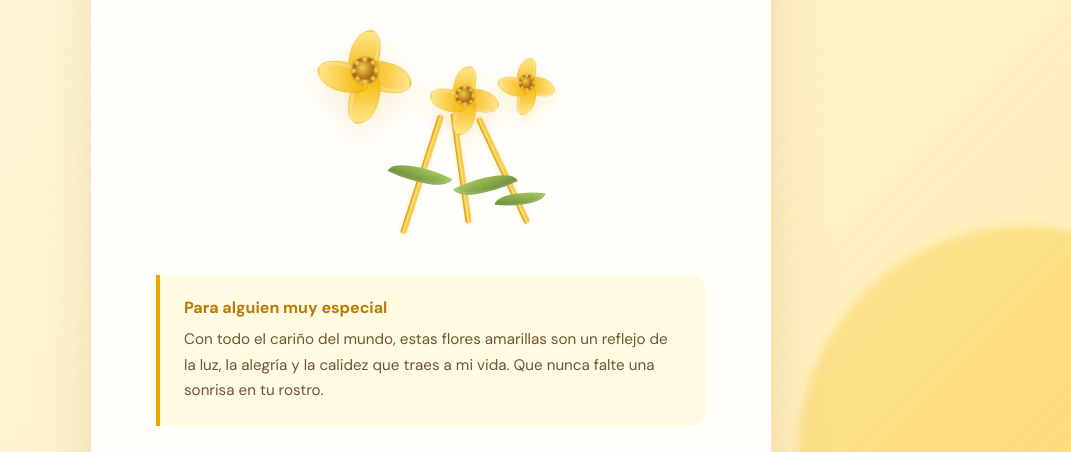
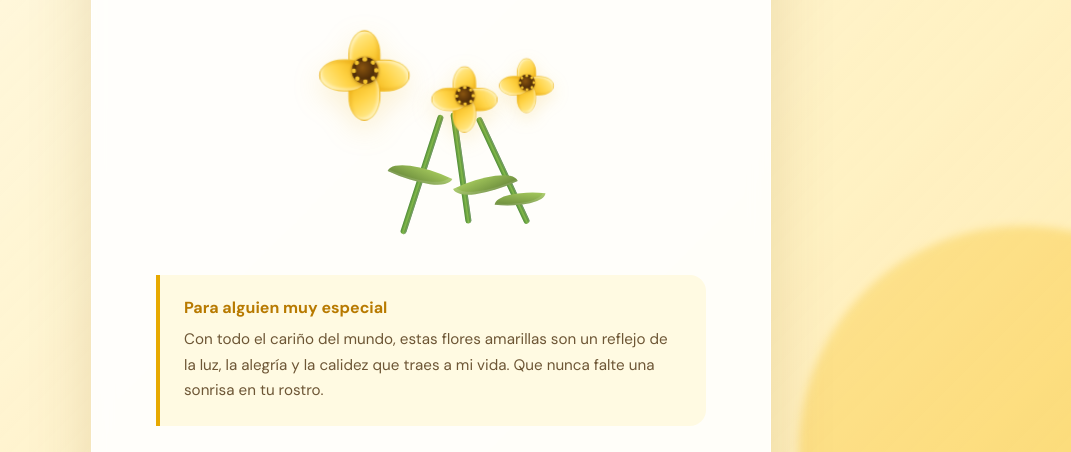
Before and after one commit to cristianguerrero107/Para-Linda, a plain HTML site: page index.html in a window 1280 px wide. Shown: the part 334-786 px from the top of the page, without its empty margins (209-1280 px from the left). Drawn offline with nearby package versions, Linux system fonts and the light colour scheme.

Commit message:
Create natural yellow flowers with green stems

```diff
--- a/styles.css
+++ b/styles.css
@@ -76,19 +76,20 @@ h1 em { color: var(--ink); font-weight: 600; }
 .flower-two { top: 2rem; left: 48%; transform: scale(.82); animation-delay: -.9s; }
 .flower-three { top: 1.1rem; left: 64%; transform: scale(.68); animation-delay: -1.5s; }
 
+/* Flores amarillas sencillas y naturales, con pétalos redondeados. */
 .petal {
   position: absolute;
   top: 50%;
   left: 50%;
   width: 1.8rem;
-  height: 2.9rem;
+  height: 2.75rem;
   margin-left: -0.9rem;
   margin-top: -2.2rem;
-  background: linear-gradient(180deg, #ffe68c, #f5b200);
-  border: 1px solid rgba(184, 122, 0, .15);
-  border-radius: 70% 30% 70% 30%;
-  box-shadow: inset -0.15rem -0.2rem 0 rgba(255, 255, 255, .25);
-  transform-origin: 50% 90%;
+  background: linear-gradient(145deg, #fff2a6 0%, #ffd447 48%, #eda900 100%);
+  border: 1px solid rgba(184, 122, 0, .16);
+  border-radius: 55% 55% 48% 48%;
+  box-shadow: inset -.16rem -.22rem .12rem rgba(210, 139, 0, .16), inset .12rem .1rem .15rem rgba(255, 255, 255, .4);
+  transform-origin: 50% 92%;
 }
 .p1 { transform: rotate(0deg); }
 .p2 { transform: rotate(90deg); }
@@ -103,13 +104,13 @@ h1 em { color: var(--ink); font-weight: 600; }
   height: 1.5rem;
   margin-left: -0.75rem;
   margin-top: -0.72rem;
-  background: radial-gradient(circle at 35% 35%, #f7ce4d, #a86a14 70%);
-  border: .26rem dotted #f1c44d;
+  background: radial-gradient(circle at 35% 35%, #8a5510, #4f2d08 72%);
+  border: .25rem dotted #f4c52f;
   border-radius: 50%;
-  box-shadow: 0 0 0 .08rem rgba(168, 106, 20, .18);
+  box-shadow: 0 0 0 .08rem rgba(168, 106, 20, .18), 0 .1rem .2rem rgba(92, 54, 4, .25);
 }
 
-/* Tallos dibujados en amarillo para mantener toda la ilustración en la misma paleta. */
+/* Tallos verdes, como los de una flor normal. */
 .stem {
   position: absolute;
   z-index: 1;
@@ -117,10 +118,10 @@ h1 em { color: var(--ink); font-weight: 600; }
   left: 47%;
   width: .38rem;
   height: 7.8rem;
-  background: linear-gradient(90deg, #d89400, #ffe477 48%, #e8a900);
+  background: linear-gradient(90deg, #4f8b37, #83b94b 50%, #3f762f);
   border-radius: 1rem;
   transform: rotate(18deg);
-  box-shadow: inset -0.08rem 0 0 rgba(255,255,255,.35), 0 0 .35rem rgba(231, 169, 0, .22);
+  box-shadow: inset -0.08rem 0 0 rgba(255,255,255,.2);
 }
 .stem-two { left: 57%; height: 7rem; transform: rotate(-8deg); }
 .stem-three { left: 68%; height: 7.3rem; transform: rotate(-25deg); }
```
